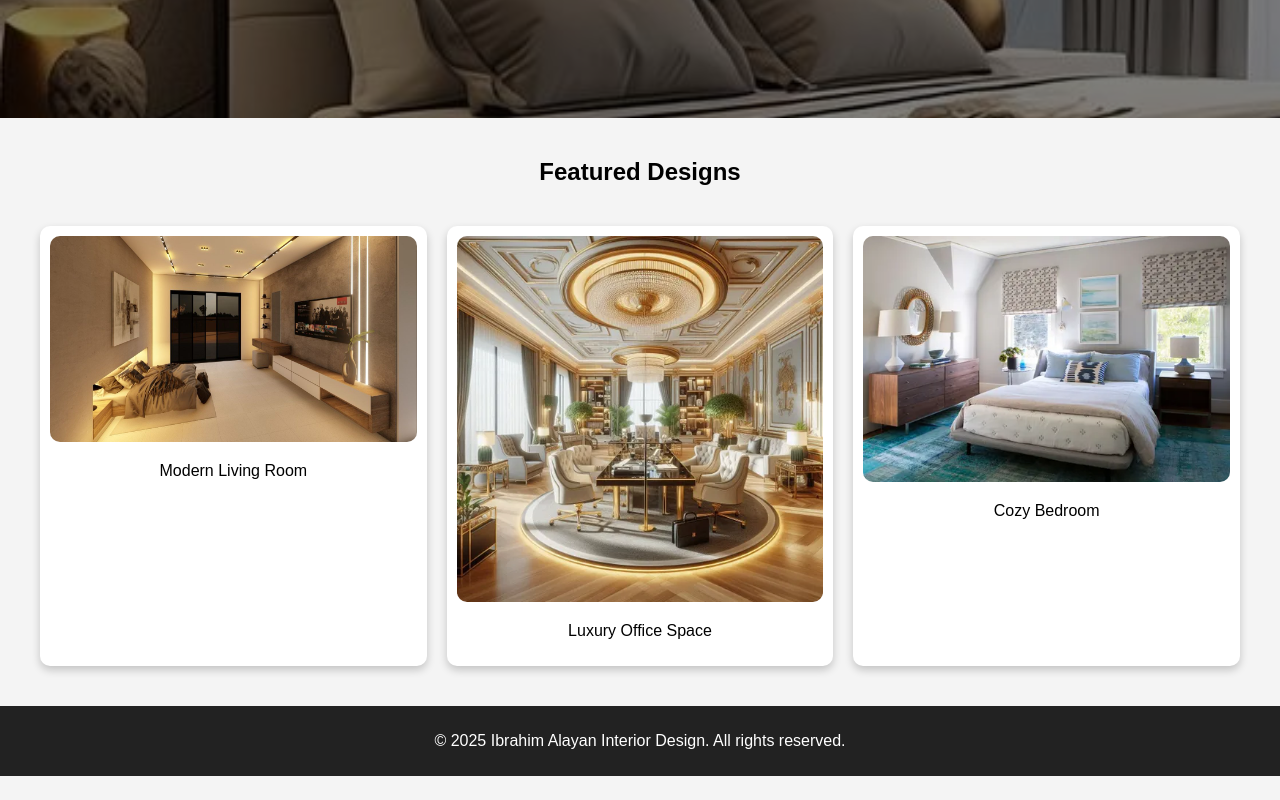
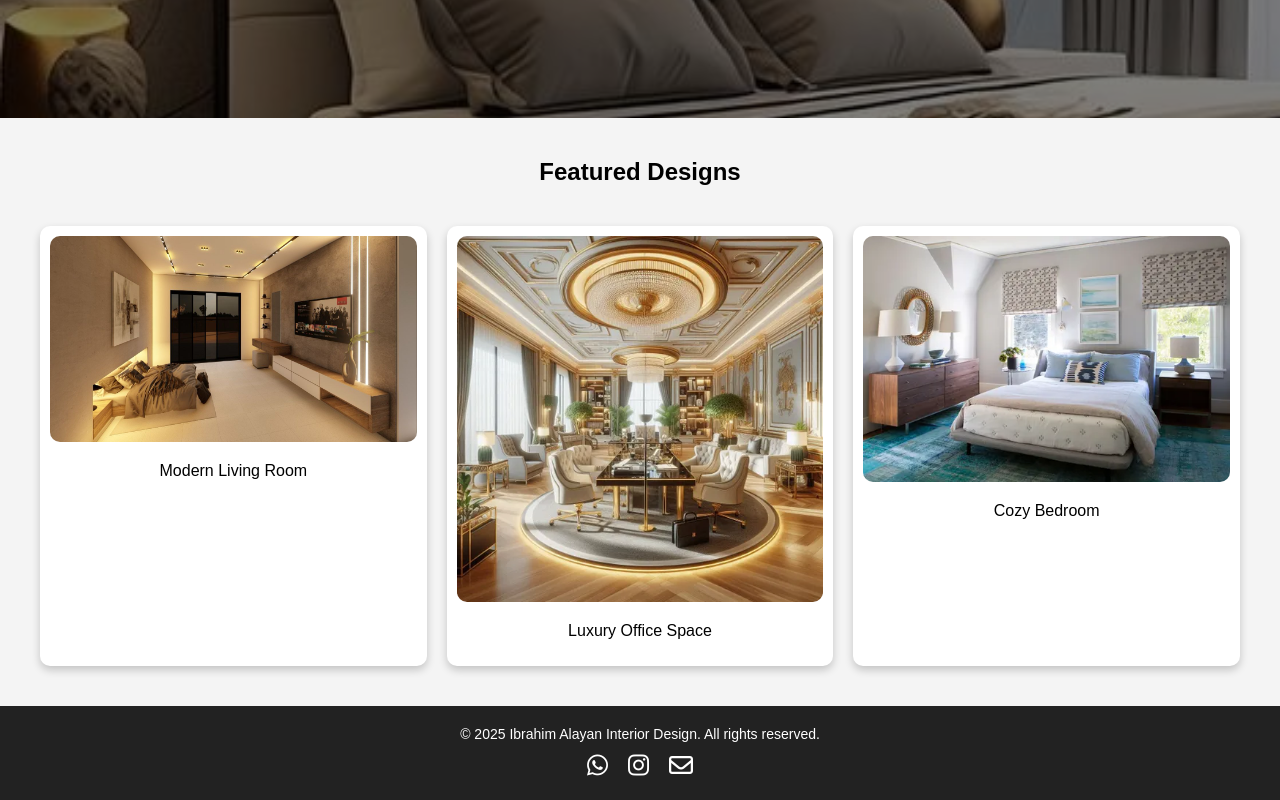
Before and after one commit to abdalmalkall/RyP, a website: page index.html in a window 1280 px wide. Shown: the part 423-1223 px from the top of the page. Before the commit the page ends 1199 px from the top, so only its background shows below. Drawn offline with Linux system fonts and the light colour scheme.

Commit message:
ins+emal+num

```diff
--- a/index.html
+++ b/index.html
@@ -42,11 +42,76 @@
             </div>
         </div>
     </section>
+    <link rel="stylesheet" href="https://cdnjs.cloudflare.com/ajax/libs/font-awesome/6.4.2/css/all.min.css">
+    <style>
+      /* تنسيق الفوتر */
+      footer {
+        background: #222;
+        color: #fff;
+        padding: 20px;
+        text-align: center;
+        font-family: Arial, sans-serif;
+      }
+
+      footer p {
+        margin: 0 0 10px;
+        font-size: 14px;
+      }
+
+      /* تنسيق الأيقونات باستخدام Flexbox */
+      .social-icons {
+        display: flex;
+        justify-content: center;
+        gap: 20px;
+      }
+
+      .social-icons a {
+        color: #fff; /* لون الرابط أبيض */
+        font-size: 24px;
+        transition: color 0.3s, transform 0.3s;
+      }
+
+      /* تأكيد على ثبات لون الرابط في جميع الحالات */
+      .social-icons a:link,
+      .social-icons a:visited,
+      .social-icons a:hover,
+      .social-icons a:active {
+        color: #fff;
+        text-decoration: none;
+      }
+
+      .social-icons a:hover {
+        color: #ffcc00; /* لون مختلف عند التحويم */
+        transform: scale(1.1);
+      }
+    </style>
+  </head>
+  <body>
 
     <footer>
-        <p>&copy; <span id="copyright-year"></span> Ibrahim Alayan Interior Design. All rights reserved.</p>
+      <p>&copy; <span id="copyright-year"></span> Ibrahim Alayan Interior Design. All rights reserved.</p>
+      <div class="social-icons">
+        <a href="https://wa.me/962790383135" target="_blank" title="WhatsApp">
+          <i class="fab fa-whatsapp"></i>
+        </a>
+        <a href="https://www.instagram.com/10.5of/" target="_blank" title="Instagram">
+          <i class="fab fa-instagram"></i>
+        </a>
+        <a href="mailto:naemabu432@gmail.com" title="Email">
+          <i class="far fa-envelope"></i>
+        </a>
+      </div>
     </footer>
 
+    <script>
+      // تحديث سنة حقوق النشر تلقائياً
+      document.getElementById('copyright-year').textContent = new Date().getFullYear();
+    </script>
+
+
+
+
     <script src="script.js"></script>
+
 </body>
 </html>
--- a/styles.css
+++ b/styles.css
@@ -91,3 +91,17 @@ footer {
     text-align: center;
     padding: 10px;
 }
+.social-icons a {
+    color: #fff; /* تأكد من أن لون الرابط أبيض */
+    font-size: 24px;
+    transition: color 0.3s, transform 0.3s;
+  }
+
+  /* للتأكد من أن جميع حالات الرابط (visited, hover, active) تحمل نفس اللون */
+  .social-icons a:link,
+  .social-icons a:visited,
+  .social-icons a:hover,
+  .social-icons a:active {
+    color: #fff;
+    text-decoration: none;
+  }
```
